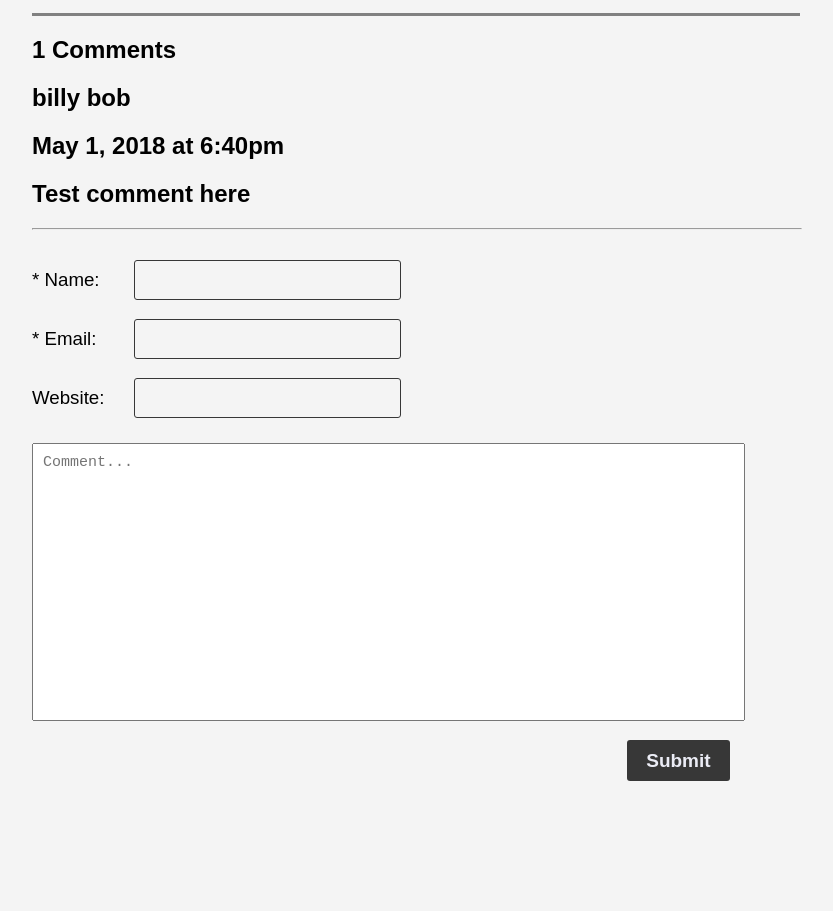
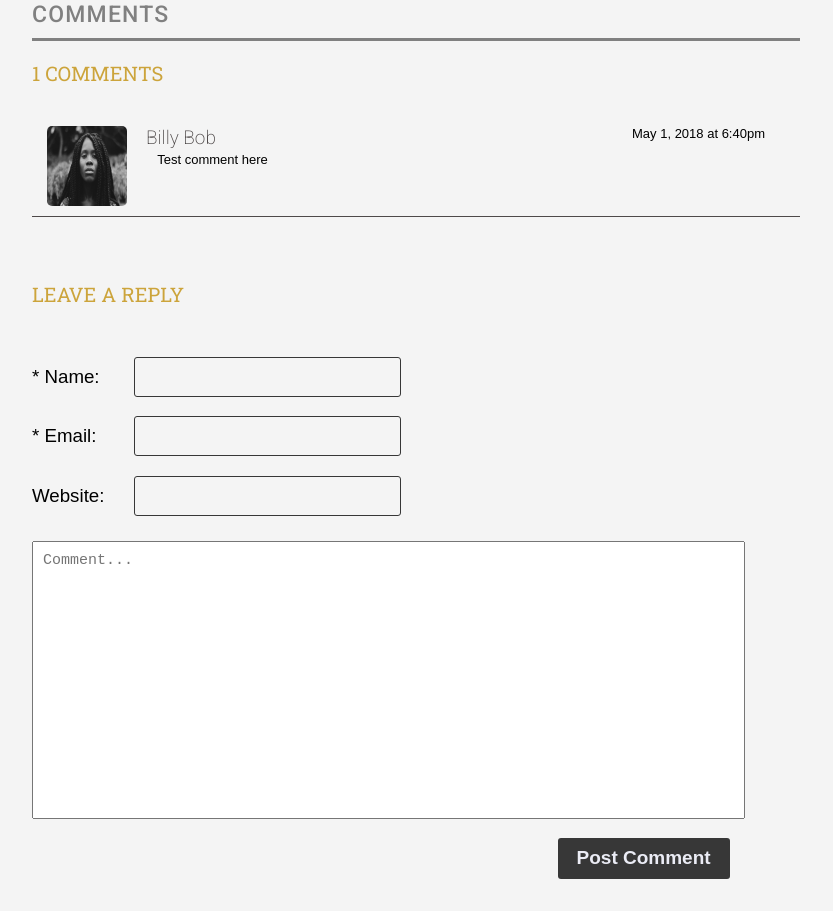
Before and after one commit to taihelsel/open-source-forum, a React (Create React App) app: page /posts/test in a window 1280 px wide. Shown: the part 2260-3171 px from the top of the page, without its empty margins (18-851 px from the left). Before the commit the page ends 3041 px from the top, so only its background shows below. Built offline with nearby package versions, Linux system fonts and the light colour scheme.

Commit message:
added basic style to individual comments

```diff
--- a/src/App.css
+++ b/src/App.css
@@ -518,13 +518,69 @@ html,body,.App{
     margin-left: 50px;
     text-align: left;
     position: relative;
+    margin-top:25px;
+    padding-bottom:2em;
+}
+.comments-head{
+    text-transform: uppercase;
+    font-family: "Roboto Slab";
+    font-weight: lighter;
+    color:var(--gold);
+    font-size:20px;
+    margin-bottom:2em;
+}
+.comments-wrapper{
+
+}
+    /*SinglePost > Body > Comments > SingleComment*/
+.single-comment{
+    width:100%;
+    height:5em;
+    border-bottom:1px solid #4e4949;
+    background-color: transparent;
+    position: relative;
+    padding-bottom:10px;
+    margin-top:10px;
+    margin-top: 1em;
+}
+.comment-headshot{
+    width: 80px;
+    height: 100%;
+    display: inline-block;
+    margin-left: 15px;
+    border-radius: 5px;
+    float:left;
+}
+.comment-author{
+    margin: 0;
+    padding: 0;
+    font-size: 19px;
+    font-weight: lighter;
+    margin-left: 6em;
+    font-family: "Roboto",sans-serif;
+    text-transform: capitalize;
+    color: #4e4949;
+}
+.comment-date{
+    position: absolute;
+    top:0;
+    right:35px;
+    margin:0;
+    padding:0;
+    font-size:13px;
+    font-weight: lighter;
+}
+.comment-content{
+    width: 82%;
+    float: right;
+    margin: 3px 13px 0 0;
+    font-size: 13px;
+    max-height: 50px;
+    overflow-y: scroll;
 }
     /*SinglePost > Body > Comments > CommentsForm*/
 #comments-form{
-}
-#comments-form hr{
-    width:100%;
-    margin:20px 0;
+    margin-top:4em;
 }
 .comment-input{
 
--- a/src/components/SinglePost/Body/Comments/CommentsForm.js
+++ b/src/components/SinglePost/Body/Comments/CommentsForm.js
@@ -4,7 +4,7 @@ class CommentsForm extends Component {
     render() {
         return (
             <form id="comments-form">
-                <hr />
+                <h1 className="comments-head">Leave a Reply</h1>
                 <div className="comment-input">
                     <h3>* Name:</h3>
                     <input type="text" required />
@@ -20,7 +20,7 @@ class CommentsForm extends Component {
                 <div className="comment-text">
                     <textarea placeHolder="Comment..."/>
                 </div>
-                <button type="submit">Submit</button>
+                <button type="submit">Post Comment</button>
             </form>
         );
     }
--- a/src/components/SinglePost/Body/Comments/SingleComment.js
+++ b/src/components/SinglePost/Body/Comments/SingleComment.js
@@ -3,10 +3,11 @@ import React, { Component } from 'react';
 class SingleComment extends Component {
     render() {
         return (
-            <div>
-                <h1>{this.props.comment.author}</h1>
-                <h1>{this.props.comment.datePosted}</h1>
-                <h1>{this.props.comment.text}</h1>
+            <div className="single-comment">
+                <img className="comment-headshot" src={this.props.comment.img} alt="User picture"/>
+                <h1 className="comment-author">{this.props.comment.author}</h1>
+                <h2 className="comment-date">{this.props.comment.datePosted}</h2>
+                <p className="comment-content">{this.props.comment.text}</p>
             </div>
         );
     }
--- a/src/components/SinglePost/SinglePost.js
+++ b/src/components/SinglePost/SinglePost.js
@@ -21,7 +21,7 @@ class SinglePost extends Component {
             <Article />
             <AuthorAbout />
             <Related />
-            <Comments comments={[{author:"billy bob",text:"Test comment here",datePosted:"May 1, 2018 at 6:40pm"}]} />
+            <Comments comments={[{img:require("../.././media/images/stockphotos/headshot.jpg"),author:"billy bob",text:"Test comment here",datePosted:"May 1, 2018 at 6:40pm"}]} />
         </section>
     );
   }
```
